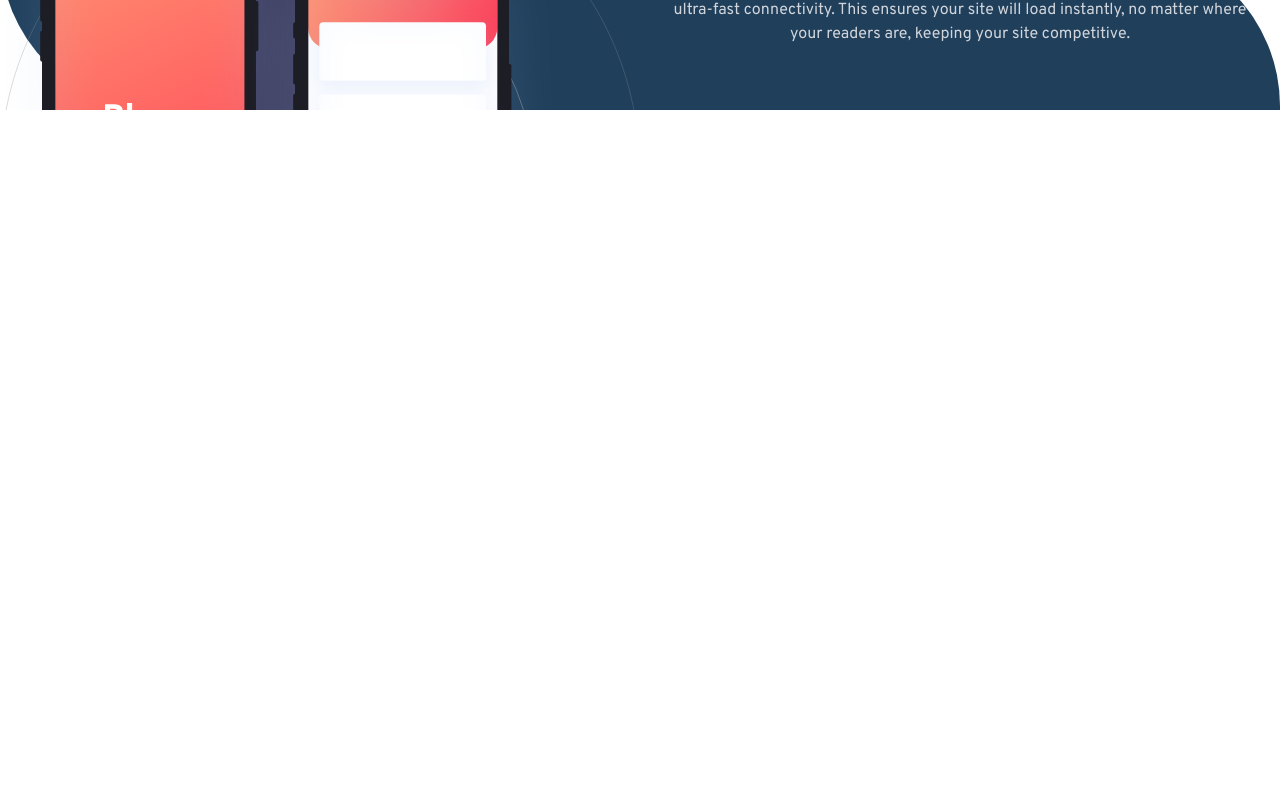
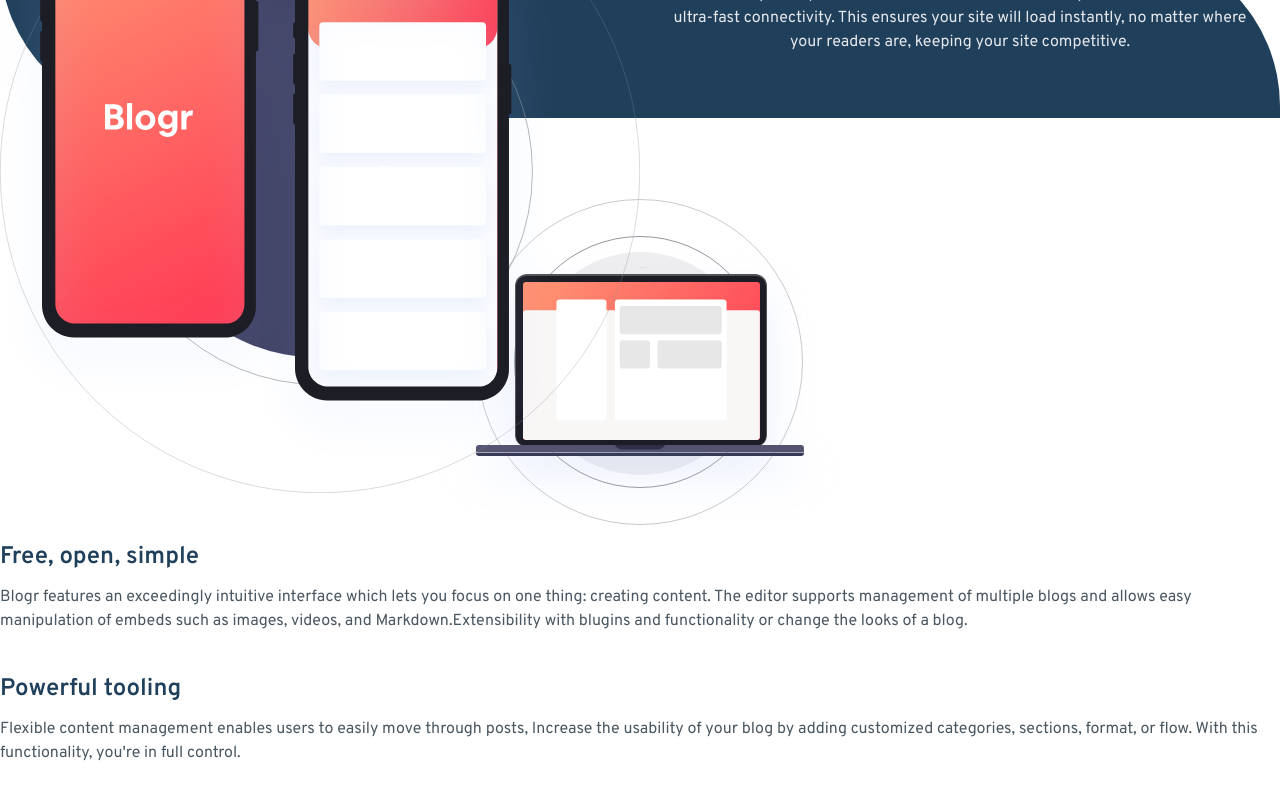
Before and after one commit to AmineElkhalidy/blogr, a React (Vite) app: page / in a window 1280 px wide. Shown: the part 1514-2314 px from the top of the page. Before the commit the page ends 1688 px from the top, so only its background shows below. Built offline with nearby package versions, Linux system fonts and the light colour scheme.

Commit message:
Laptop section added!

```diff
--- a/src/pages/index.tsx
+++ b/src/pages/index.tsx
@@ -81,7 +81,7 @@
       {/* Art */}
       <section className="bg-darkBlue my-16 rounded-tr-[6rem]  rounded-bl-[6rem] md:rounded-tr-[10rem] md:rounded-bl-[10rem]">
         {/* Container */}
-        <div className="grid md:grid-cols-2 overflow-hidden">
+        <div className="grid md:grid-cols-2">
           {/* Image */}
           <div className="relative ">
             <img className="sm:absolute -top-24" src={Circle} alt="Circle" />
@@ -93,11 +93,11 @@
           </div>
 
           {/* Art Data */}
-          <div className="text-center space-y-6 py-16 -mt-24">
+          <div className="text-center space-y-6 py-16 -mt-[5.5rem]">
             <h2 className="text-3xl font-semibold text-white">
               State of the Art Infrastructure
             </h2>
-            <p className="text-gray-300 px-4">
+            <p className="text-gray-200 px-4">
               With reliability and speed in mind, worldwide data centers provide
               the backbone for ultra-fast connectivity. This ensures your site
               will load instantly, no matter where your readers are, keeping
@@ -106,6 +106,51 @@
           </div>
         </div>
       </section>
+
+      {/* Laptop */}
+      <section className="my-16">
+        {/* Container */}
+        <div>
+          {/* Image container */}
+          <div className="grid">
+            <img
+              className="justify-self-center"
+              src={LaptopMobile}
+              alt="Laptop with a circle"
+            />
+          </div>
+
+          {/* Paragraphs container */}
+          <div className="space-y-10">
+            {/* Paragraph 1 */}
+            <div className="space-y-3">
+              <h3 className="md:text-left text-darkBlue px-10 text-2xl text-center font-semibold md:px-0">
+                Free, open, simple
+              </h3>
+              <p className="md:text-left text-center text-darkGrayishBue px-4 md:px-0">
+                Blogr features an exceedingly intuitive interface which lets you
+                focus on one thing: creating content. The editor supports
+                management of multiple blogs and allows easy manipulation of
+                embeds such as images, videos, and Markdown.Extensibility with
+                blugins and functionality or change the looks of a blog.
+              </p>
+            </div>
+
+            {/* Paragraph 2 */}
+            <div className="space-y-3">
+              <h3 className="md:text-left text-darkBlue px-8 text-2xl text-center font-semibold md:px-0">
+                Powerful tooling
+              </h3>
+              <p className="md:text-left text-center text-darkGrayishBue px-4 md:px-0">
+                Flexible content management enables users to easily move through
+                posts, Increase the usability of your blog by adding customized
+                categories, sections, format, or flow. With this functionality,
+                you're in full control.
+              </p>
+            </div>
+          </div>
+        </div>
+      </section>
     </React.Fragment>
   );
 };
```
